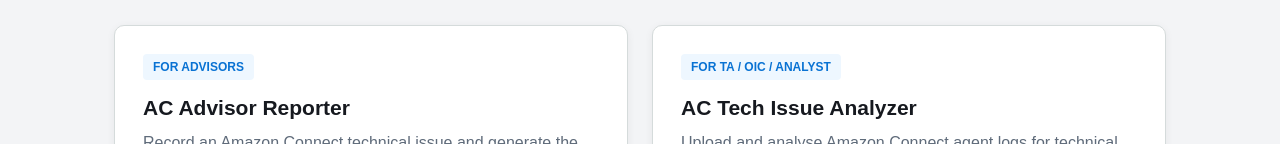
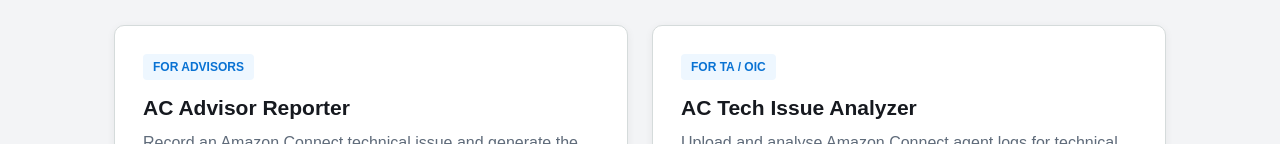
Before and after one commit to ceuki/ac-tech-issue-hub, a plain HTML site: page index.html in a window 1280 px wide. Shown: the part 233-377 px from the top of the page. Drawn offline with Linux system fonts and the light colour scheme.

Commit message:
Update label text in index.html

```diff
--- a/index.html
+++ b/index.html
@@ -178,7 +178,7 @@
       </div>
 
       <div class="card">
-        <span class="label">FOR TA / OIC / ANALYST</span>
+        <span class="label">FOR TA / OIC</span>
 
         <h3>AC Tech Issue Analyzer</h3>
 
```
